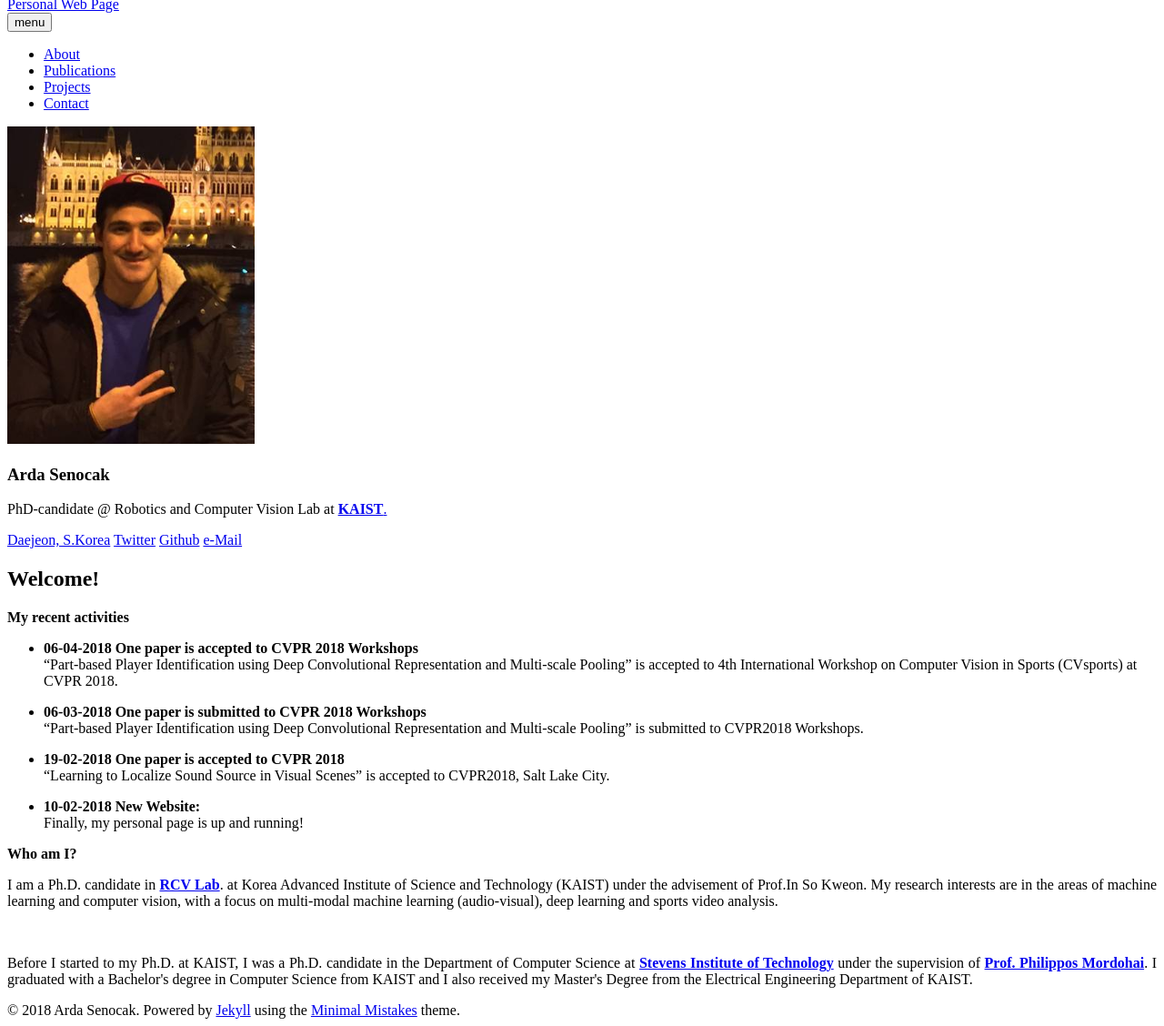
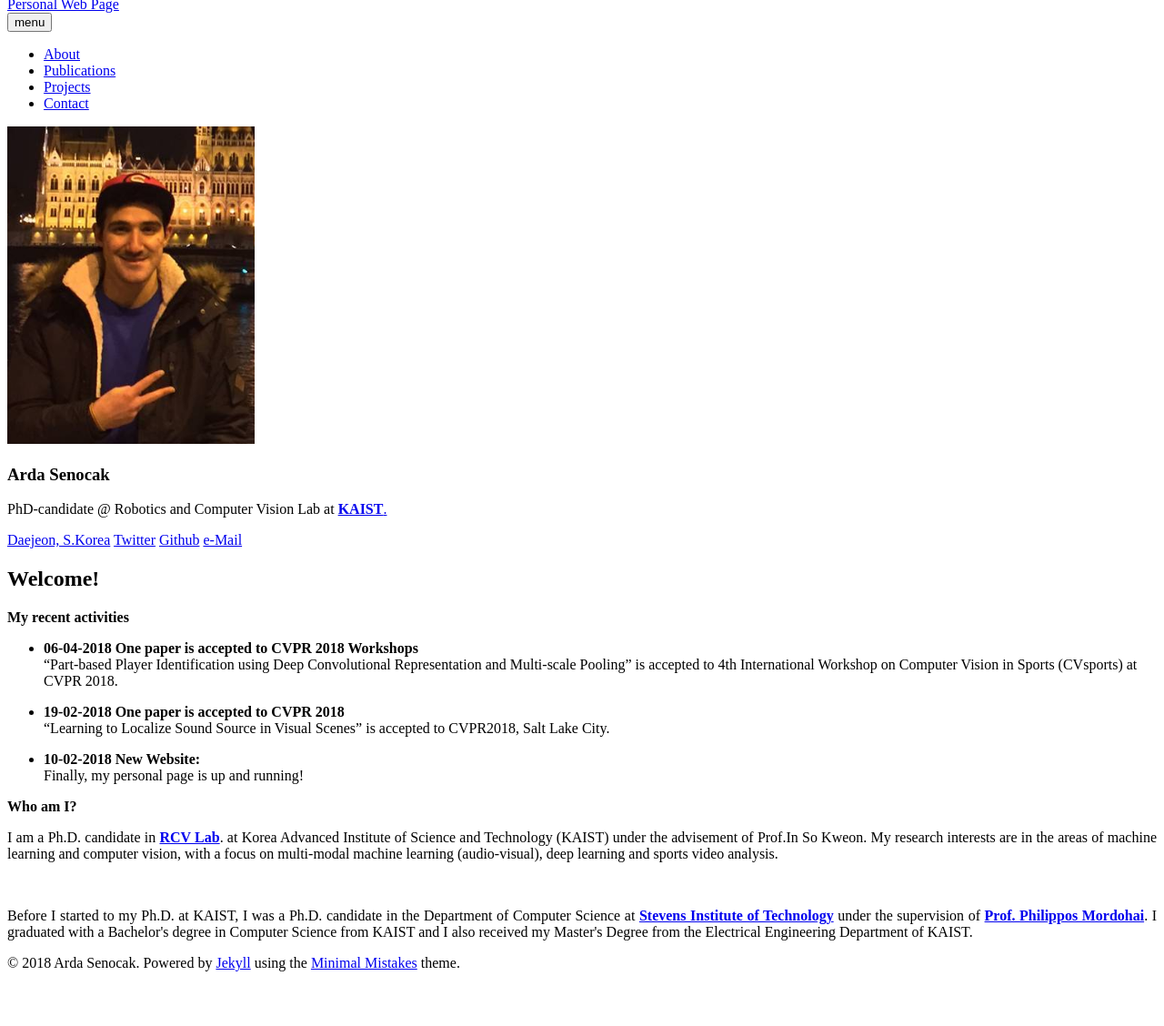
Before and after one commit to ardasnck/ardasnck.github.io, a Jekyll site: the page built from index.md, in a window 1280 px wide, cut to the strip 112-1240 px from the top of the page. Shown: the whole strip at 91% size. Built offline with Jekyll 4.4.1, drawn with Linux system fonts in a browser that asks for light colours; nearby versions of some CDN libraries; after the commit the page ends 1188 px from its top, so only the background shows below that.

Commit message:
Update index.md

```diff
--- a/index.md
+++ b/index.md
@@ -9,9 +9,6 @@ image: banner1.png
 
 * **06-04-2018 One paper is accepted to CVPR 2018 Workshops** <br>
 "Part-based Player Identification using Deep Convolutional Representation and Multi-scale Pooling" is accepted to 4th International Workshop on Computer Vision in Sports (CVsports) at CVPR 2018.
-
-* **06-03-2018 One paper is submitted to CVPR 2018 Workshops** <br>
-"Part-based Player Identification using Deep Convolutional Representation and Multi-scale Pooling" is submitted to CVPR2018 Workshops.
 
 * **19-02-2018 One paper is accepted to CVPR 2018** <br>
 "Learning to Localize Sound Source in Visual Scenes" is accepted to CVPR2018, Salt Lake City.
```
